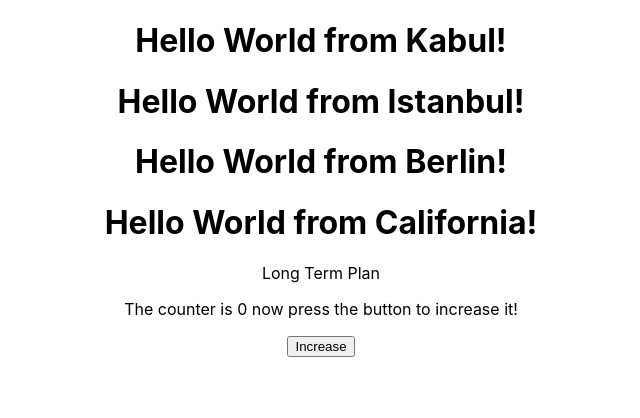
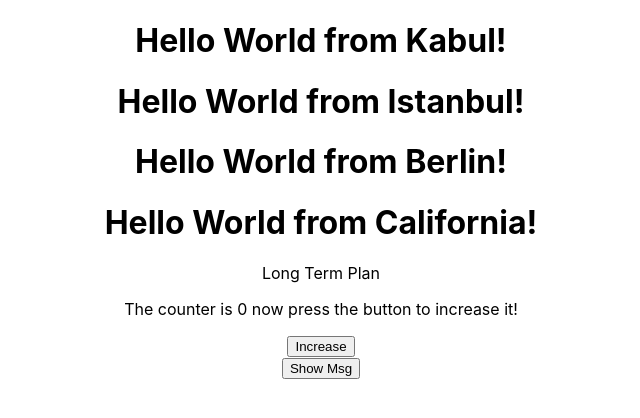
Before and after one commit to Adeena-Faizzad/react-tutorial-for-afghans, a React (Create React App) app: page / in a window 1280 px wide. Shown: the top 418 px of the page, without its empty margins (319-959 px from the left). Built offline with nearby package versions, Linux system fonts and the light colour scheme.

Commit message:
Event Handling

```diff
--- a/src/App.js
+++ b/src/App.js
@@ -1,7 +1,9 @@
 import './App.css';
+
 
 import Greet from './Components/Greet';
 import UseStateHook from './Components/UseStateHook';
+import EventHandlingParent from './Components/EventHandlingParent';
 
 function App() {
   return (
@@ -13,6 +15,7 @@ function App() {
         <p>Long Term Plan</p>
       </Greet>
       <UseStateHook />
+      <EventHandlingParent />
     </div>
   );
 }
--- /dev/null
+++ b/src/Components/EventHandling.js
@@ -0,0 +1,12 @@
+import React from 'react'
+
+function EventHandling({clickHandler}) {
+
+  return (
+    <div>
+        <button onClick={() => clickHandler('Turkey')}>Show Msg</button>
+    </div>
+  )
+}
+
+export default EventHandling
--- /dev/null
+++ b/src/Components/EventHandlingParent.js
@@ -0,0 +1,18 @@
+import React, { useState } from 'react'
+import EventHandling from './EventHandling'
+
+function EventHandlingParent() {
+    const [value, setValue] = useState('');
+    function greet(cityName) {
+       setValue(alert(`Welcome to ${cityName}`));
+    }
+
+  return (
+    <div>
+        <EventHandling clickHandler={greet} />
+        <p>{value}</p>
+    </div>
+  )
+}
+
+export default EventHandlingParent
```
Also changed, not shown: 2 other files (tests, documents, lock files or other folders).
